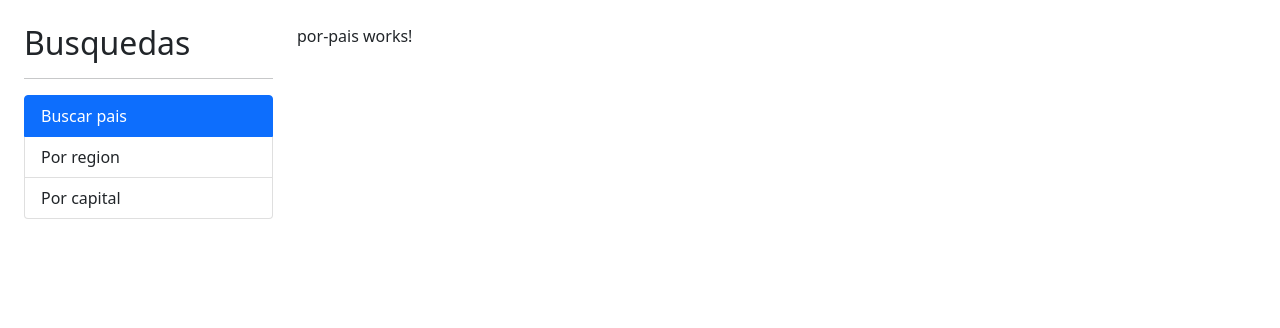
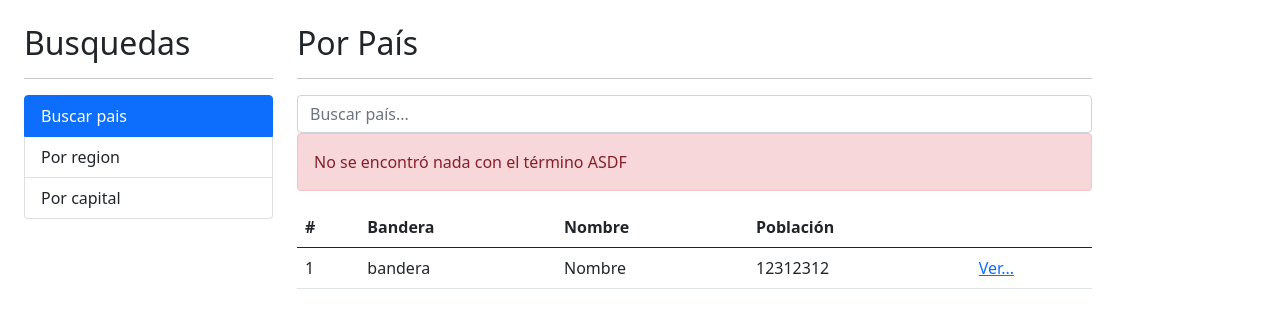
Before and after one commit to DiegoVirguez/spa---paises-APP, an Angular app: page / in a window 1280 px wide. Shown: the top 328 px of the page. Built offline with nearby package versions, Linux system fonts and the light colour scheme.

Commit message:
Componenet para buscar por pais, uso de ngModel

```diff
--- a/src/app/pais/pages/por-pais/por-pais.component.html
+++ b/src/app/pais/pages/por-pais/por-pais.component.html
@@ -1 +1,49 @@
-<p>por-pais works!</p>
+<h2>Por País</h2>
+<hr>
+<!-- ngModel
+    - comunicacion bidireccional
+    - entonces se actualiza tanto el valor de la vriable de ts como el del template
+-->
+<div class="row">
+    <div class="col">
+        <form (ngSubmit)="buscar()" autocomplete="off">
+            <input type="text"
+                   name="termino"
+                   class="form-control"
+                   [(ngModel)]="termino"
+                   placeholder="Buscar país..."
+            >
+        </form>
+    </div>
+</div>
+
+<div class="alert alert-danger">
+    No se encontró nada con el término ASDF
+</div>
+
+<div class="row">
+    <div class="col">
+        <table class="table table-hover">
+            <thead>
+                <tr>
+                    <th> # </th>
+                    <th> Bandera </th>
+                    <th> Nombre </th>
+                    <th> Población</th>
+                    <th></th>
+                </tr>
+            </thead>
+            <tbody>
+                <tr>
+                    <td>1</td>
+                    <td>bandera</td>
+                    <td>Nombre</td>
+                    <td>12312312</td>
+                    <td>
+                        <a href="/pais/cri">Ver...</a>
+                    </td>
+                </tr>
+            </tbody>
+        </table>
+    </div>
+</div>
--- a/src/app/pais/pages/por-pais/por-pais.component.ts
+++ b/src/app/pais/pages/por-pais/por-pais.component.ts
@@ -1,14 +1,17 @@
-import { Component, OnInit } from '@angular/core';
+import { Component } from '@angular/core';
 
 @Component({
   selector: 'app-por-pais',
   templateUrl: './por-pais.component.html'
 })
-export class PorPaisComponent implements OnInit {
+export class PorPaisComponent {
+
+ termino:string = '';
 
   constructor() { }
 
-  ngOnInit(): void {
+  buscar(){
+    console.log(this.termino);
   }
 
 }
--- a/src/app/pais/pais.module.ts
+++ b/src/app/pais/pais.module.ts
@@ -1,5 +1,7 @@
 import { NgModule } from '@angular/core';
 import { CommonModule } from '@angular/common';
+import { FormsModule } from '@angular/forms';
+
 import { PorCapitalComponent } from './pages/por-capital/por-capital.component';
 import { PorPaisComponent } from './pages/por-pais/por-pais.component';
 import { PorRegionComponent } from './pages/por-region/por-region.component';
@@ -21,7 +23,8 @@
     VerPaisComponent
   ],
   imports: [
-    CommonModule
+    CommonModule,
+    FormsModule  // para usar el ngform
   ]
 })
 export class PaisModule { }
```
